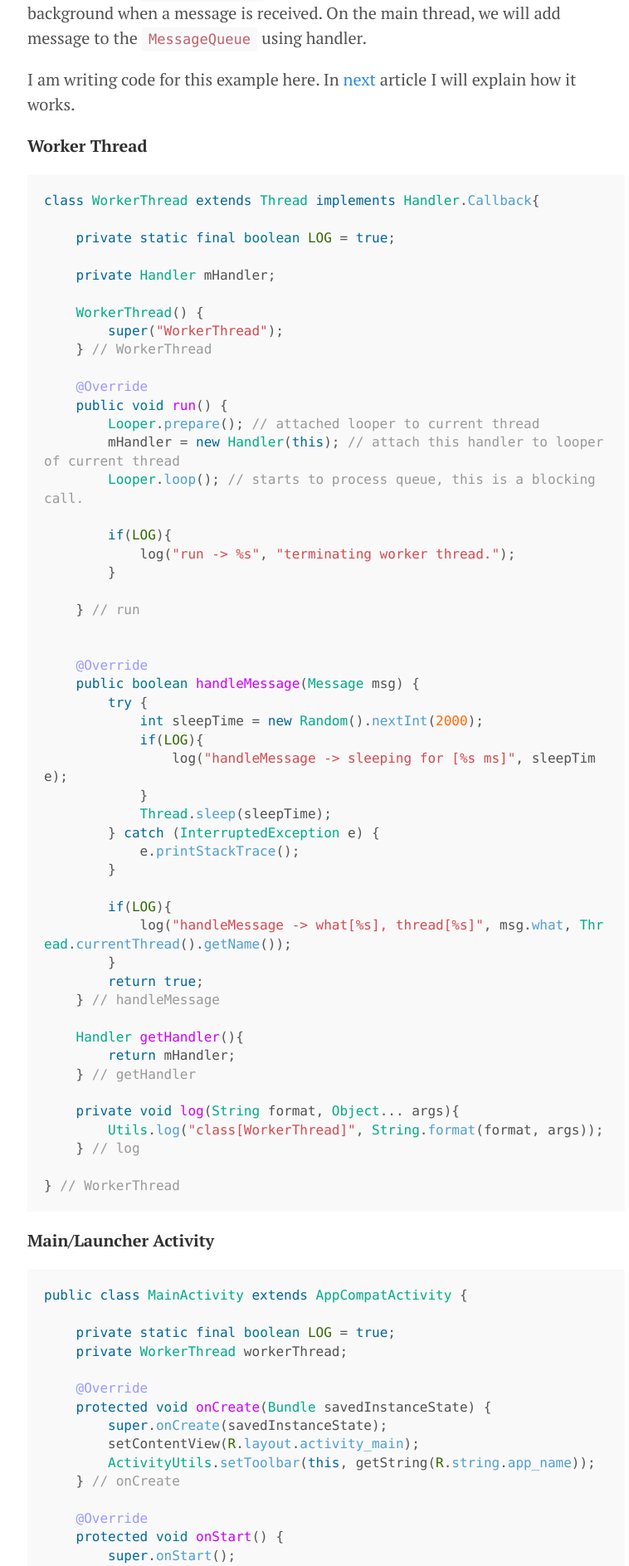
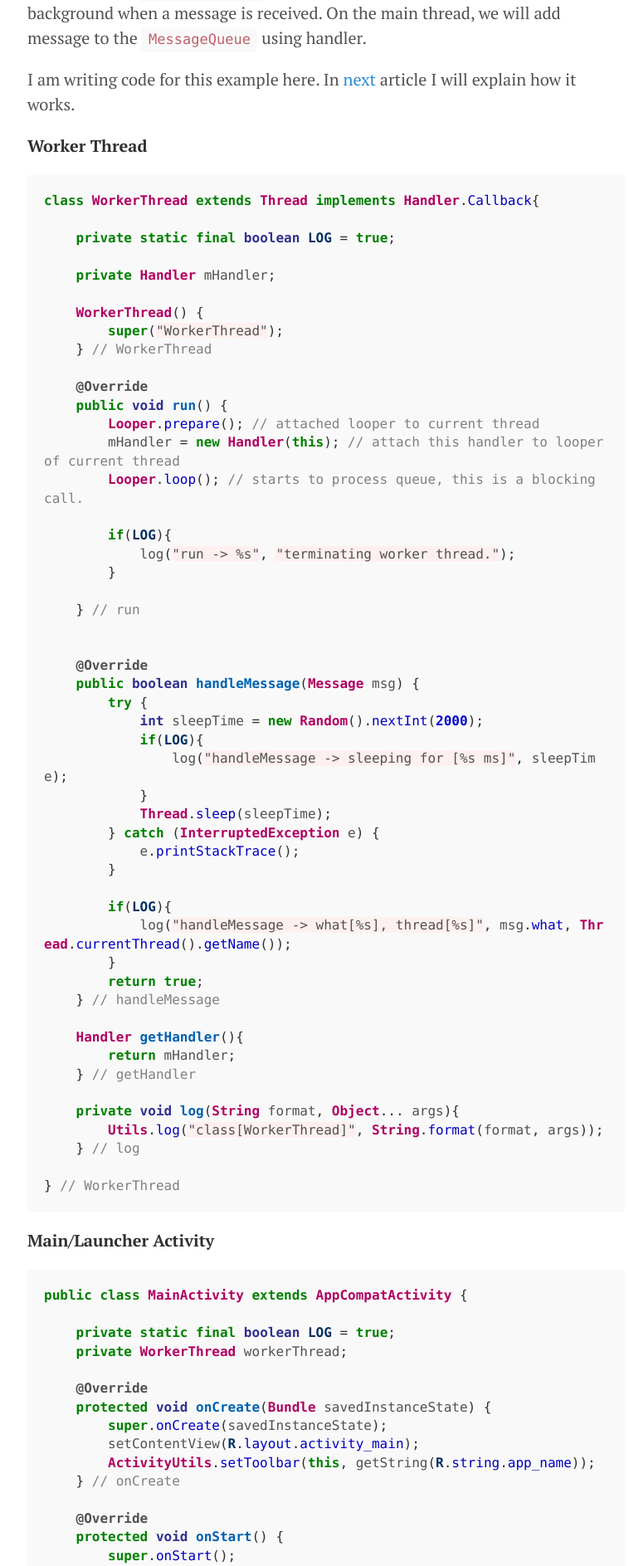
Before and after one commit to allaudin/blog, a Jekyll site: the page built from _posts/2017-01-12-looper-handler-api.md, in a window 1280 px wide. Shown: the part 2827-4714 px from the top of the page at 83% size, without its empty margins (247-1005 px from the left). Built offline with Jekyll 4.4.1, drawn with Linux system fonts in a browser that asks for light colours; comment, search, counter and statistics services are not loaded.

Commit message:
add new highlight

```diff
--- a/public/css/syntax.css
+++ b/public/css/syntax.css
@@ -1,65 +1,61 @@
-.highlight .hll { background-color: #ffc; }
-.highlight .c { color: #999; } /* Comment */
-.highlight .err { color: #a00; background-color: #faa } /* Error */
-.highlight .k { color: #069; } /* Keyword */
-.highlight .o { color: #555 } /* Operator */
-.highlight .cm { color: #09f; font-style: italic } /* Comment.Multiline */
-.highlight .cp { color: #099 } /* Comment.Preproc */
-.highlight .c1 { color: #999; } /* Comment.Single */
-.highlight .cs { color: #999; } /* Comment.Special */
-.highlight .gd { background-color: #fcc; border: 1px solid #c00 } /* Generic.Deleted */
+.highlight .hll { background-color: #ffffcc }
+.highlight .c { color: #808080 } /* Comment */
+.highlight .err { color: #F00000; background-color: #F0A0A0 } /* Error */
+.highlight .k { color: #008000; font-weight: bold } /* Keyword */
+.highlight .o { color: #303030 } /* Operator */
+.highlight .cm { color: #808080 } /* Comment.Multiline */
+.highlight .cp { color: #507090 } /* Comment.Preproc */
+.highlight .c1 { color: #808080 } /* Comment.Single */
+.highlight .cs { color: #cc0000; font-weight: bold } /* Comment.Special */
+.highlight .gd { color: #A00000 } /* Generic.Deleted */
 .highlight .ge { font-style: italic } /* Generic.Emph */
-.highlight .gr { color: #f00 } /* Generic.Error */
-.highlight .gh { color: #030; } /* Generic.Heading */
-.highlight .gi { background-color: #cfc; border: 1px solid #0c0 } /* Generic.Inserted */
-.highlight .go { color: #aaa } /* Generic.Output */
-.highlight .gp { color: #009; } /* Generic.Prompt */
-.highlight .gs { } /* Generic.Strong */
-.highlight .gu { color: #030; } /* Generic.Subheading */
-.highlight .gt { color: #9c6 } /* Generic.Traceback */
-.highlight .kc { color: #069; } /* Keyword.Constant */
-.highlight .kd { color: #069; } /* Keyword.Declaration */
-.highlight .kn { color: #069; } /* Keyword.Namespace */
-.highlight .kp { color: #069 } /* Keyword.Pseudo */
-.highlight .kr { color: #069; } /* Keyword.Reserved */
-.highlight .kt { color: #078; } /* Keyword.Type */
-.highlight .m { color: #f60 } /* Literal.Number */
-.highlight .s { color: #d44950 } /* Literal.String */
-.highlight .na { color: #4f9fcf } /* Name.Attribute */
-.highlight .nb { color: #366 } /* Name.Builtin */
-.highlight .nc { color: #0a8; } /* Name.Class */
-.highlight .no { color: #360 } /* Name.Constant */
-.highlight .nd { color: #99f } /* Name.Decorator */
-.highlight .ni { color: #999; } /* Name.Entity */
-.highlight .ne { color: #c00; } /* Name.Exception */
-.highlight .nf { color: #c0f } /* Name.Function */
-.highlight .nl { color: #99f } /* Name.Label */
-.highlight .nn { color: #0cf; } /* Name.Namespace */
-.highlight .nt { color: #2f6f9f; } /* Name.Tag */
-.highlight .nv { color: #033 } /* Name.Variable */
-.highlight .ow { color: #000; } /* Operator.Word */
-.highlight .w { color: #bbb } /* Text.Whitespace */
-.highlight .mf { color: #f60 } /* Literal.Number.Float */
-.highlight .mh { color: #f60 } /* Literal.Number.Hex */
-.highlight .mi { color: #f60 } /* Literal.Number.Integer */
-.highlight .mo { color: #f60 } /* Literal.Number.Oct */
-.highlight .sb { color: #c30 } /* Literal.String.Backtick */
-.highlight .sc { color: #c30 } /* Literal.String.Char */
-.highlight .sd { color: #c30; font-style: italic } /* Literal.String.Doc */
-.highlight .s2 { color: #c30 } /* Literal.String.Double */
-.highlight .se { color: #c30; } /* Literal.String.Escape */
-.highlight .sh { color: #c30 } /* Literal.String.Heredoc */
-.highlight .si { color: #a00 } /* Literal.String.Interpol */
-.highlight .sx { color: #c30 } /* Literal.String.Other */
-.highlight .sr { color: #3aa } /* Literal.String.Regex */
-.highlight .s1 { color: #c30 } /* Literal.String.Single */
-.highlight .ss { color: #fc3 } /* Literal.String.Symbol */
-.highlight .bp { color: #366 } /* Name.Builtin.Pseudo */
-.highlight .vc { color: #033 } /* Name.Variable.Class */
-.highlight .vg { color: #033 } /* Name.Variable.Global */
-.highlight .vi { color: #033 } /* Name.Variable.Instance */
-.highlight .il { color: #f60 } /* Literal.Number.Integer.Long */
-
-.css .o,
-.css .o + .nt,
-.css .nt + .nt { color: #999; }
+.highlight .gr { color: #FF0000 } /* Generic.Error */
+.highlight .gh { color: #000080; font-weight: bold } /* Generic.Heading */
+.highlight .gi { color: #00A000 } /* Generic.Inserted */
+.highlight .go { color: #808080 } /* Generic.Output */
+.highlight .gp { color: #c65d09; font-weight: bold } /* Generic.Prompt */
+.highlight .gs { font-weight: bold } /* Generic.Strong */
+.highlight .gu { color: #800080; font-weight: bold } /* Generic.Subheading */
+.highlight .gt { color: #0040D0 } /* Generic.Traceback */
+.highlight .kc { color: #008000; font-weight: bold } /* Keyword.Constant */
+.highlight .kd { color: #008000; font-weight: bold } /* Keyword.Declaration */
+.highlight .kn { color: #008000; font-weight: bold } /* Keyword.Namespace */
+.highlight .kp { color: #003080; font-weight: bold } /* Keyword.Pseudo */
+.highlight .kr { color: #008000; font-weight: bold } /* Keyword.Reserved */
+.highlight .kt { color: #303090; font-weight: bold } /* Keyword.Type */
+.highlight .m { color: #6000E0; font-weight: bold } /* Literal.Number */
+.highlight .s { background-color: #fff0f0 } /* Literal.String */
+.highlight .na { color: #0000C0 } /* Name.Attribute */
+.highlight .nb { color: #007020 } /* Name.Builtin */
+.highlight .nc { color: #B00060; font-weight: bold } /* Name.Class */
+.highlight .no { color: #003060; font-weight: bold } /* Name.Constant */
+.highlight .nd { color: #505050; font-weight: bold } /* Name.Decorator */
+.highlight .ni { color: #800000; font-weight: bold } /* Name.Entity */
+.highlight .ne { color: #F00000; font-weight: bold } /* Name.Exception */
+.highlight .nf { color: #0060B0; font-weight: bold } /* Name.Function */
+.highlight .nl { color: #907000; font-weight: bold } /* Name.Label */
+.highlight .nn { color: #0e84b5; font-weight: bold } /* Name.Namespace */
+.highlight .nt { color: #007000 } /* Name.Tag */
+.highlight .nv { color: #906030 } /* Name.Variable */
+.highlight .ow { color: #000000; font-weight: bold } /* Operator.Word */
+.highlight .w { color: #bbbbbb } /* Text.Whitespace */
+.highlight .mf { color: #6000E0; font-weight: bold } /* Literal.Number.Float */
+.highlight .mh { color: #005080; font-weight: bold } /* Literal.Number.Hex */
+.highlight .mi { color: #0000D0; font-weight: bold } /* Literal.Number.Integer */
+.highlight .mo { color: #4000E0; font-weight: bold } /* Literal.Number.Oct */
+.highlight .sb { background-color: #fff0f0 } /* Literal.String.Backtick */
+.highlight .sc { color: #0040D0 } /* Literal.String.Char */
+.highlight .sd { color: #D04020 } /* Literal.String.Doc */
+.highlight .s2 { background-color: #fff0f0 } /* Literal.String.Double */
+.highlight .se { color: #606060; font-weight: bold; background-color: #fff0f0 } /* Literal.String.Escape */
+.highlight .sh { background-color: #fff0f0 } /* Literal.String.Heredoc */
+.highlight .si { background-color: #e0e0e0 } /* Literal.String.Interpol */
+.highlight .sx { color: #D02000; background-color: #fff0f0 } /* Literal.String.Other */
+.highlight .sr { color: #000000; background-color: #fff0ff } /* Literal.String.Regex */
+.highlight .s1 { background-color: #fff0f0 } /* Literal.String.Single */
+.highlight .ss { color: #A06000 } /* Literal.String.Symbol */
+.highlight .bp { color: #007020 } /* Name.Builtin.Pseudo */
+.highlight .vc { color: #306090 } /* Name.Variable.Class */
+.highlight .vg { color: #d07000; font-weight: bold } /* Name.Variable.Global */
+.highlight .vi { color: #3030B0 } /* Name.Variable.Instance */
+.highlight .il { color: #0000D0; font-weight: bold } /* Literal.Number.Integer.Long */
```
